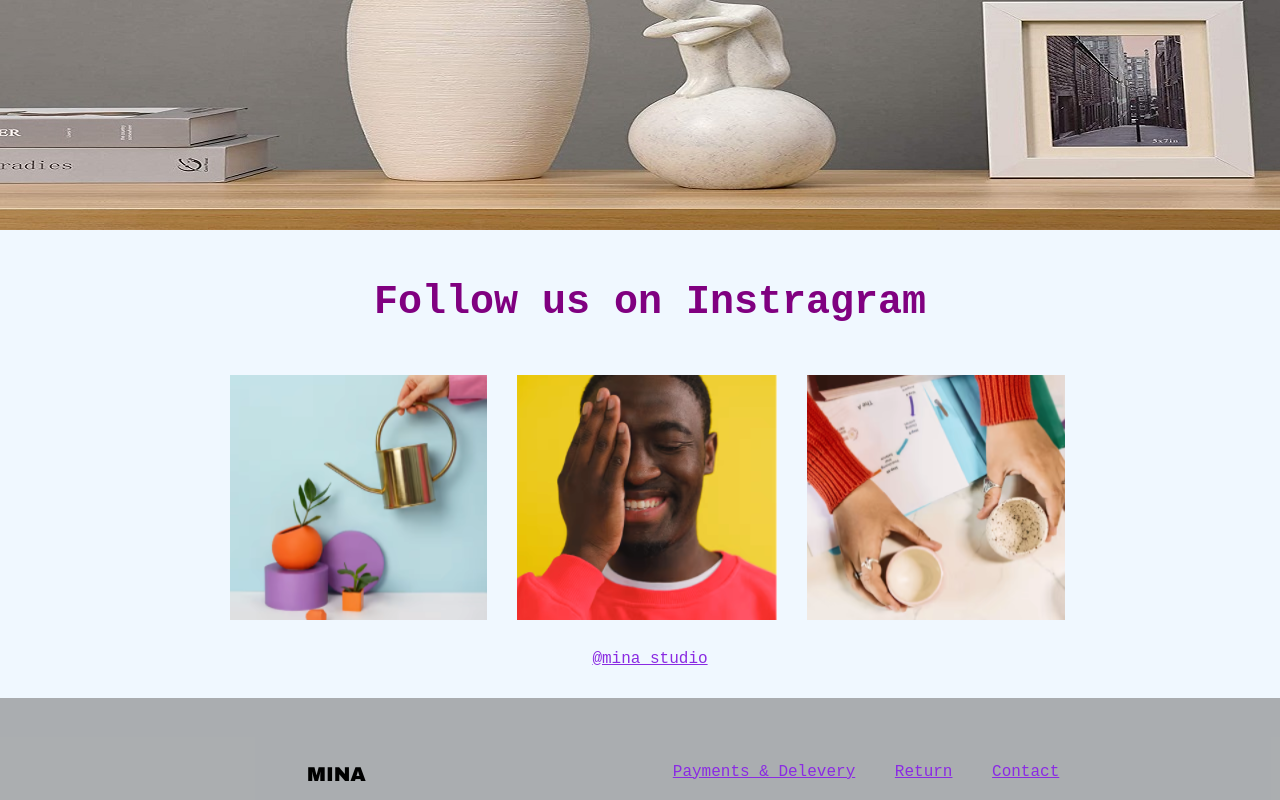
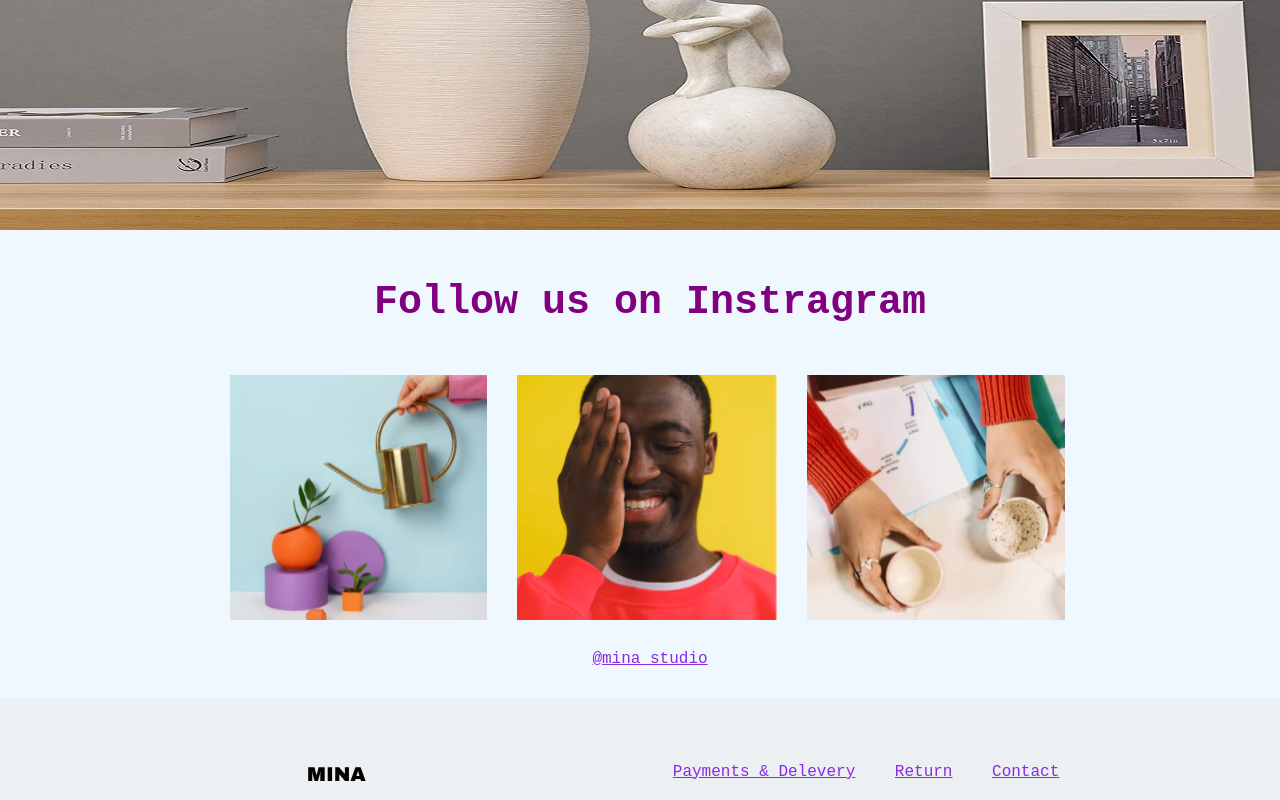
Before and after one commit to gsBullet/ceramics_business_website, a plain HTML site: page index.html in a window 1280 px wide. Shown: the part 1550-2350 px from the top of the page. Drawn offline with Linux system fonts and the light colour scheme.

Commit message:
footer color change

```diff
--- a/style.css
+++ b/style.css
@@ -162,7 +162,7 @@ button{
     color: blueviolet;
 }
 .footeroptions{
-    background-color: rgba(173, 176, 179, 0.973);
+    background-color: rgb(236, 240, 243);
     padding: 50px 30px 0px ;
 }
 .barfooter{
```
